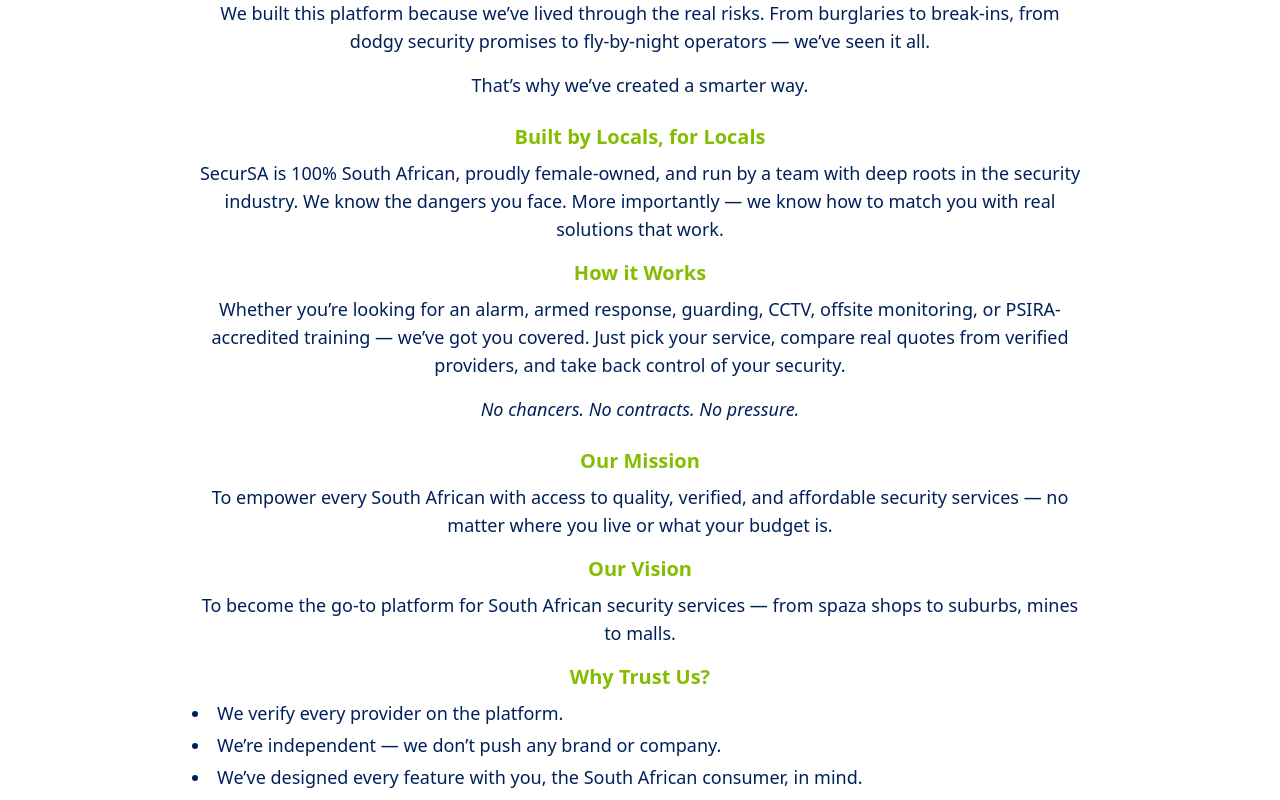
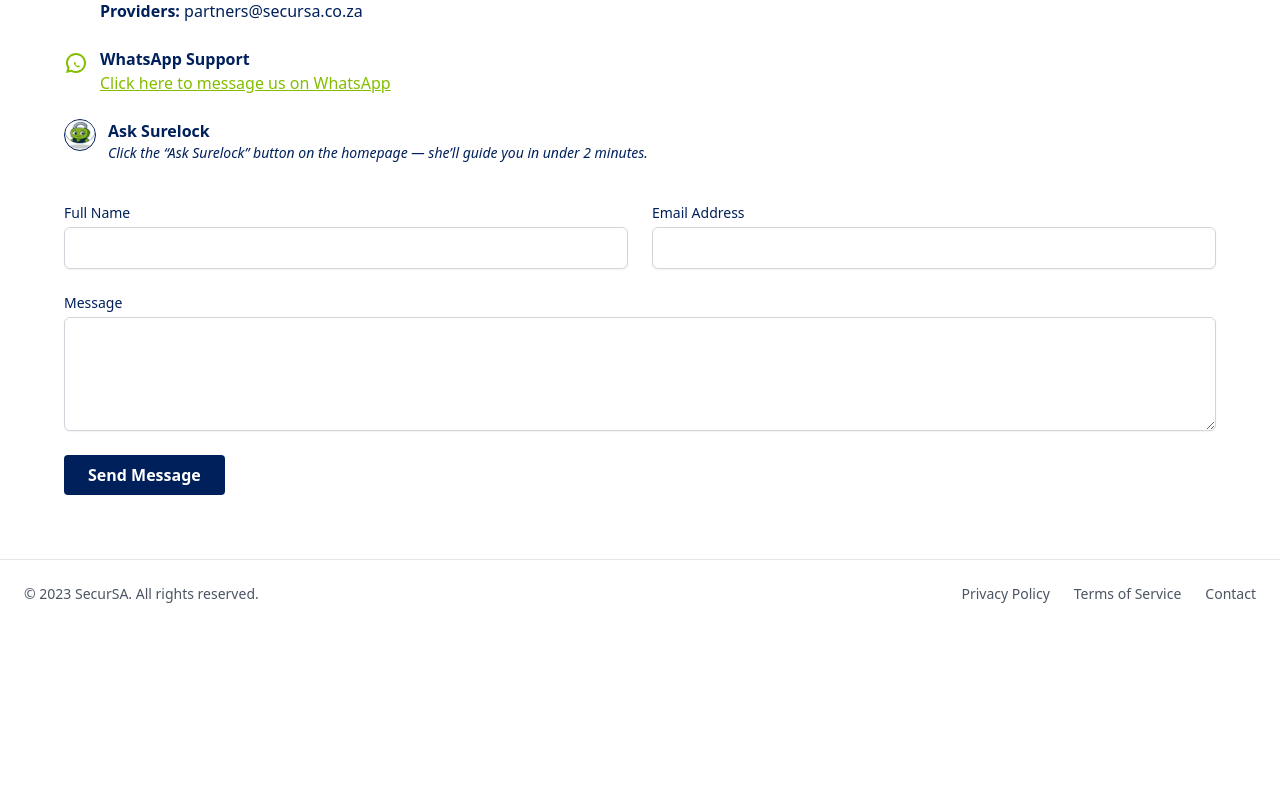
Before and after one commit to Secursa-Admin/SecurSA-Next, a Next.js app: page / in a window 1280 px wide. Shown: the part 1600-2400 px from the top of the page. After the commit the page ends 2228 px from the top, so only its background shows below. Built offline with nearby package versions, Linux system fonts and the light colour scheme.

Commit message:
✅ Final Contact Us layout with working form + icons

```diff
--- a/pages/index.js
+++ b/pages/index.js
@@ -93,52 +93,6 @@
         </div>
       </section>
 
-{/* 🔽 ABOUT US SECTION */}
-<section id="about" className="py-16 px-6 bg-white border-t border-gray-200">
-  <div className="max-w-4xl mx-auto text-center">
-    <h2 className="text-3xl font-bold text-[#00205B] mb-6">About Us</h2>
-
-    <p className="text-lg text-[#00205B] mb-4">
-      <span className="text-[#84BD00] font-bold">SecurSA</span> is South Africa’s first security marketplace where consumers and companies connect in under 2 minutes — safely, transparently, and without the sales fluff.
-    </p>
-
-    <p className="text-lg text-[#00205B] mb-4">
-      We built this platform because we’ve lived through the real risks. From burglaries to break-ins, from dodgy security promises to fly-by-night operators — we’ve seen it all.
-    </p>
-
-    <p className="text-lg text-[#00205B] mb-6">
-      That’s why we’ve created a smarter way.
-    </p>
-
-    <h3 className="text-xl font-bold text-[#84BD00] mb-2">Built by Locals, for Locals</h3>
-    <p className="text-lg text-[#00205B] mb-4">
-      SecurSA is 100% South African, proudly female-owned, and run by a team with deep roots in the security industry. We know the dangers you face. More importantly — we know how to match you with real solutions that work.
-    </p>
-
-    <h3 className="text-xl font-bold text-[#84BD00] mb-2">How it Works</h3>
-    <p className="text-lg text-[#00205B] mb-4">
-      Whether you’re looking for an alarm, armed response, guarding, CCTV, offsite monitoring, or PSIRA-accredited training — we’ve got you covered. Just pick your service, compare real quotes from verified providers, and take back control of your security.
-    </p>
-    <p className="text-lg text-[#00205B] mb-6 italic">No chancers. No contracts. No pressure.</p>
-
-    <h3 className="text-xl font-bold text-[#84BD00] mb-2">Our Mission</h3>
-    <p className="text-lg text-[#00205B] mb-4">
-      To empower every South African with access to quality, verified, and affordable security services — no matter where you live or what your budget is.
-    </p>
-
-    <h3 className="text-xl font-bold text-[#84BD00] mb-2">Our Vision</h3>
-    <p className="text-lg text-[#00205B] mb-4">
-      To become the go-to platform for South African security services — from spaza shops to suburbs, mines to malls.
-    </p>
-
-    <h3 className="text-xl font-bold text-[#84BD00] mb-2">Why Trust Us?</h3>
-    <ul className="text-left text-lg text-[#00205B] list-disc list-inside">
-      <li className="mb-1">We verify every provider on the platform.</li>
-      <li className="mb-1">We’re independent — we don’t push any brand or company.</li>
-      <li className="mb-1">We’ve designed every feature with you, the South African consumer, in mind.</li>
-    </ul>
-  </div>
-</section>
 <section id="contact" className="bg-white py-16 px-6 border-t border-gray-200">
   <div className="max-w-6xl mx-auto text-[#00205B]">
     <h2 className="text-3xl font-bold mb-6">Contact Us</h2>
@@ -166,7 +120,7 @@
     </div>
 
     {/* Ask Surelock */}
-    <div className="flex items-start">
+    <div className="flex items-start mb-10">
       <img src="/ask-surelock-icon.png" alt="Ask Surelock Icon" className="w-8 h-8 mr-3 rounded-full border border-[#00205B]" />
       <div>
         <p className="font-bold">Ask Surelock</p>
@@ -175,6 +129,29 @@
         </p>
       </div>
     </div>
+
+    {/* Contact Form */}
+    <form className="space-y-6" action="#" method="POST">
+      <div className="grid grid-cols-1 md:grid-cols-2 gap-6">
+        <div>
+          <label htmlFor="name" className="block text-sm font-medium text-[#00205B]">Full Name</label>
+          <input type="text" name="name" id="name" required className="mt-1 block w-full border border-gray-300 rounded-md shadow-sm p-2" />
+        </div>
+        <div>
+          <label htmlFor="email" className="block text-sm font-medium text-[#00205B]">Email Address</label>
+          <input type="email" name="email" id="email" required className="mt-1 block w-full border border-gray-300 rounded-md shadow-sm p-2" />
+        </div>
+      </div>
+      <div>
+        <label htmlFor="message" className="block text-sm font-medium text-[#00205B]">Message</label>
+        <textarea name="message" id="message" rows="4" required className="mt-1 block w-full border border-gray-300 rounded-md shadow-sm p-2"></textarea>
+      </div>
+      <div>
+        <button type="submit" className="bg-[#00205B] text-white font-bold py-2 px-6 rounded hover:bg-[#001944]">
+          Send Message
+        </button>
+      </div>
+    </form>
   </div>
 </section>
 
```
